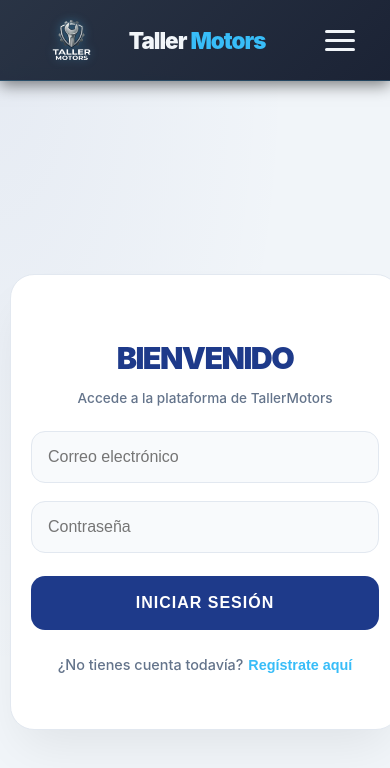
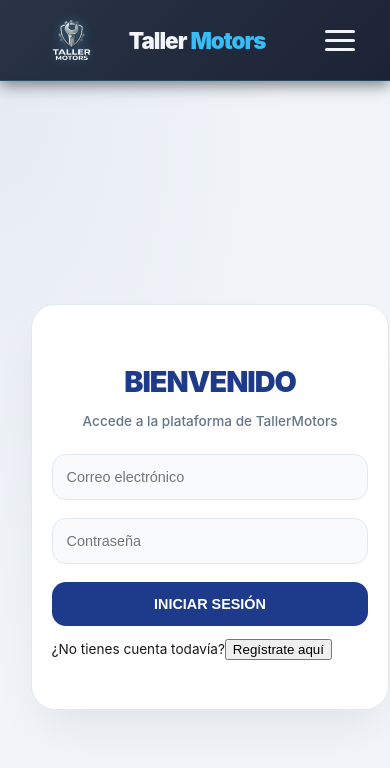
Before and after one commit to alfonso964/taller-proyecto-intermodular, a React (Vite) app: page /login in a window 390 px wide. Shown: the top 768 px of the page. Built offline with nearby package versions, Linux system fonts and the light colour scheme; no server answers.

Commit message:
cambios en la vista movil del login

```diff
--- a/src/styles/Login.css
+++ b/src/styles/Login.css
@@ -1,6 +1,6 @@
 /* --- src/styles/Login.css --- */
 
-/* Reset preventivo para asegurar que los paddings no sumen ancho extra */
+/* Reset preventivo */
 .contenedor-login *, .contenedor-login *::before, .contenedor-login *::after {
     box-sizing: border-box;
 }
@@ -11,8 +11,7 @@
     display: flex;
     justify-content: center;
     align-items: center;
-    /* Padding de seguridad para que la tarjeta no pegue a los bordes del móvil */
-    padding: 15px;
+    padding: 20px;
     background: radial-gradient(at 0% 0%, rgba(30, 58, 138, 0.05) 0, transparent 50%),
                 #f1f5f9;
     position: relative;
@@ -22,13 +21,11 @@
     width: 100%;
     max-width: 420px;
     background: #ffffff;
-    /* Padding balanceado para desktop */
     padding: 50px 40px;
     border-radius: 28px;
     border: 1px solid #e2e8f0;
     box-shadow: 0 25px 50px -12px rgba(0, 0, 0, 0.08);
     z-index: 10;
-    transition: all 0.3s ease;
 }
 
 .titulo-login {
@@ -64,16 +61,6 @@
     border-radius: 14px;
     color: #0f172a;
     font-size: 1rem;
-    transition: all 0.2s ease;
-    /* Evita que el input se salga del contenedor */
-    display: block;
-}
-
-.entrada-login:focus {
-    outline: none;
-    border-color: #1e3a8a;
-    background: #ffffff;
-    box-shadow: 0 0 0 4px rgba(30, 58, 138, 0.1);
 }
 
 .boton-login {
@@ -87,61 +74,40 @@
     font-weight: 700;
     cursor: pointer;
     text-transform: uppercase;
-    letter-spacing: 1px;
-    margin-top: 5px;
     transition: all 0.4s cubic-bezier(0.175, 0.885, 0.32, 1.275);
 }
 
-.boton-login:hover {
-    background: #1e40af;
-    transform: translateY(-2px);
-    box-shadow: 0 10px 20px rgba(30, 58, 138, 0.2);
-}
-
-.contenedor-enlace-secundario {
-    margin-top: 25px;
-    text-align: center;
-}
-
-.texto-secundario {
-    color: #64748b;
-    font-size: 0.9rem;
-    font-weight: 500;
-    line-height: 1.4;
-}
-
-.boton-enlace {
-    background: none;
-    border: none;
-    color: #38bdf8;
-    cursor: pointer;
-    font-weight: 700;
-    font-size: 0.9rem;
-    margin-left: 5px;
-    padding: 0;
-    text-decoration: none;
-}
-
-/* --- AJUSTE FINAL PARA MÓVIL (CORRECCIÓN DE image_22ddf6.png) --- */
+/* --- AJUSTES ESPECÍFICOS PARA MÓVIL --- */
 @media (max-width: 480px) {
     .contenedor-login {
-        padding: 10px; /* Reducimos el espacio exterior */
+        padding: 15px; /* Espacio mínimo exterior */
     }
 
     .tarjeta-login {
-        /* Reducimos el padding interno para que los inputs tengan más aire */
-        padding: 40px 20px;
+        /* Bajamos el ancho al 92% para que NUNCA toque los bordes */
+        width: 92% !important;
+        /* Reducimos mucho el padding lateral para que los inputs no se vean minúsculos */
+        padding: 35px 20px;
         border-radius: 24px;
-        /* Quitamos cualquier restricción que cause el desbordamiento */
-        margin: 0 auto;
     }
 
     .titulo-login {
-        font-size: 1.9rem;
+        /* Letras un poco más pequeñas para que no ocupen varias líneas */
+        font-size: 1.8rem;
+        letter-spacing: -1px;
     }
 
     .subtitulo-login {
         font-size: 0.85rem;
         margin-bottom: 25px;
     }
+
+    .entrada-login, .boton-login {
+        padding: 14px; /* Un poco más compactos */
+        font-size: 0.9rem;
+    }
+
+    .texto-secundario {
+        font-size: 0.85rem;
+    }
 }
```
